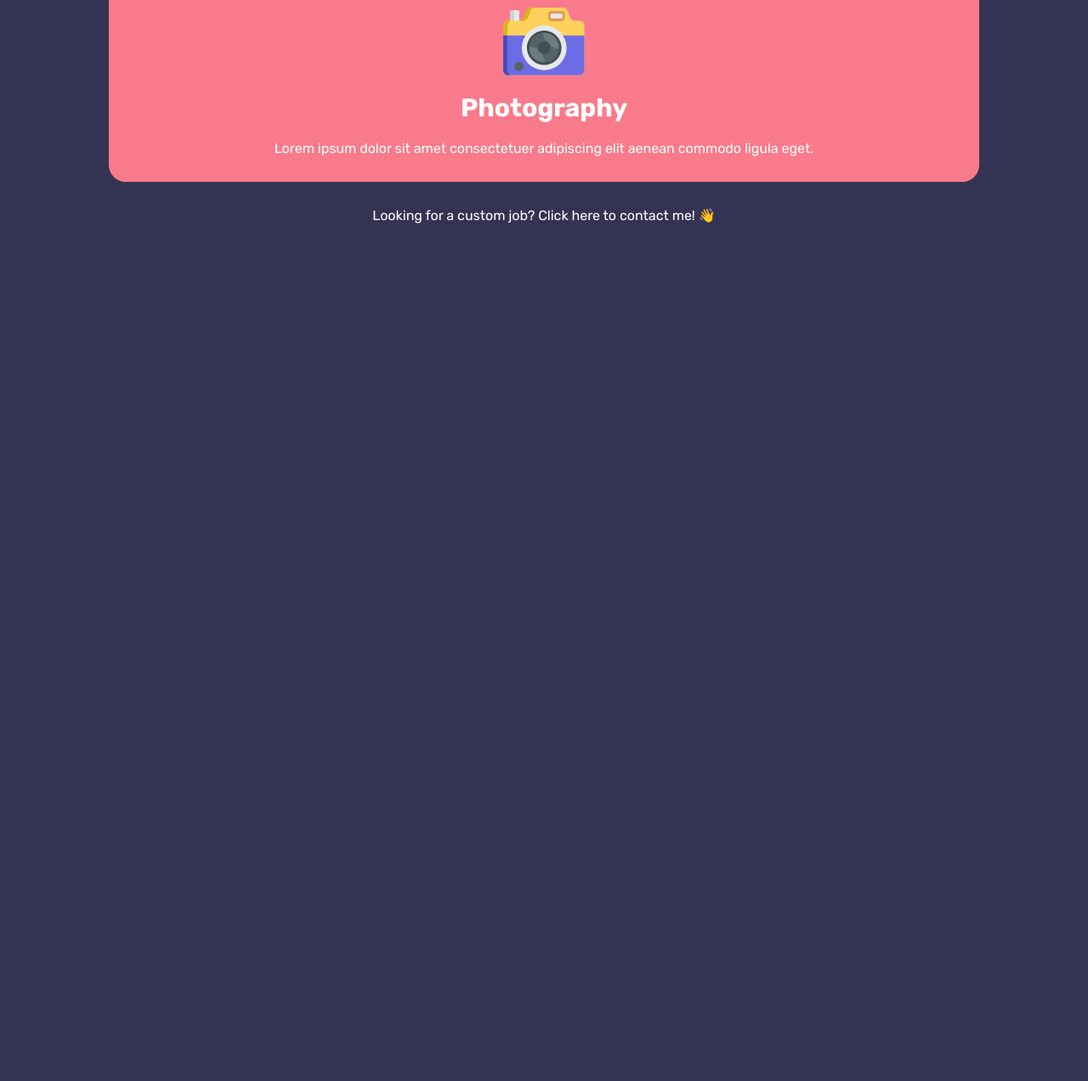
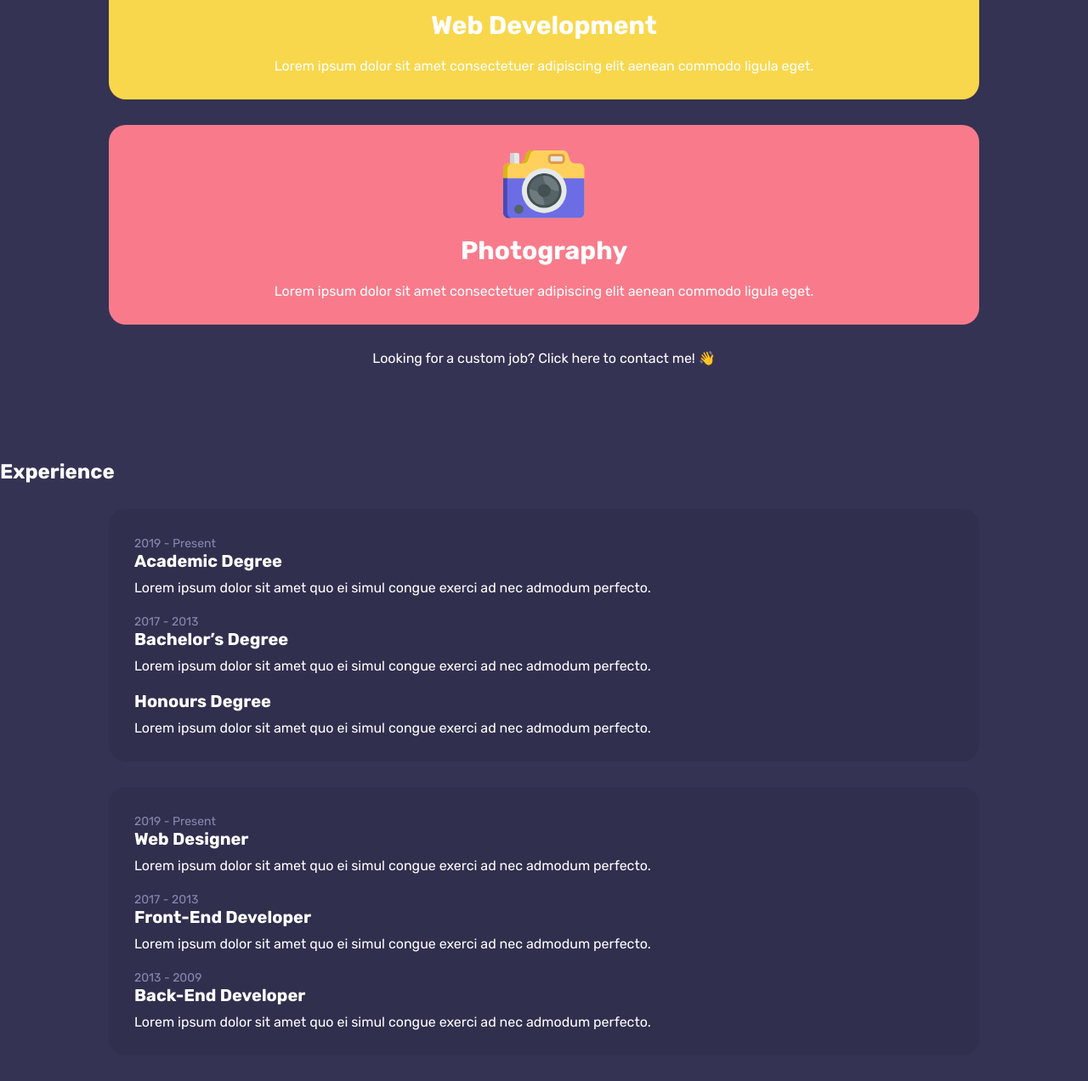
Before and after one commit to nmhedward/Introduce-site-byHTML-CSS-, a plain HTML site: page index.html in a window 1280 px wide. Shown: the part 2225-3497 px from the top of the page at 85% size. Before the commit the page ends 2488 px from the top, so only its background shows below. Drawn offline with Linux system fonts and the light colour scheme.

Commit message:
experience-page

```diff
--- a/index.html
+++ b/index.html
@@ -147,6 +147,7 @@
     </div>
     <!-- Services -->
     <div class="services">
+        <h2>Services</h2>
         <div class="services-card1">
             <img src="./assets/service-1.svg" alt="c1">
             <h3>UI/UX design</h3>
@@ -165,6 +166,56 @@
         <p>Looking for a custom job? Click here to contact me! 👋
         </p>
     </div>
+    <!-- Experience -->
+    <div class="experience">
+        <h2>Experience</h2>
+        <div class="ex-content">
+            <div class="ex-1">
+                <div class="ex-content">
+                    <span class="time">2019 - Present</span>
+                    <h4>Academic Degree
+                    </h4>
+                    <p>Lorem ipsum dolor sit amet quo ei simul congue exerci ad nec admodum perfecto.</p>
+                </div>
+                <div class="ex-content">
+                    <span class="time">2017 - 2013
+                    </span>
+                    <h4>Bachelor’s Degree</h4>
+                    <p>Lorem ipsum dolor sit amet quo ei simul congue exerci ad nec admodum perfecto.</p>
+                </div>
+                <div class="ex-content">
+                    <span class="time"></span>
+                    <h4>Honours Degree
+                    </h4>
+                    <p>Lorem ipsum dolor sit amet quo ei simul congue exerci ad nec admodum perfecto.</p>
+                </div>
+            </div>
+            <div class="ex-2">
+                <div class="ex-content">
+                    <span class="time">2019 - Present
+                    </span>
+                    <h4>Web Designer
+                    </h4>
+                    <p>Lorem ipsum dolor sit amet quo ei simul congue exerci ad nec admodum perfecto.</p>
+                </div>
+                <div class="ex-content">
+                    <span class="time">2017 - 2013
+                    </span>
+                    <h4>Front-End Developer
+                    </h4>
+                    <p>Lorem ipsum dolor sit amet quo ei simul congue exerci ad nec admodum perfecto.</p>
+                </div>
+                <div class="ex-content">
+                    <span class="time">2013 - 2009
+                    </span>
+                    <h4>Back-End Developer
+                    </h4>
+                    <p>Lorem ipsum dolor sit amet quo ei simul congue exerci ad nec admodum perfecto.</p>
+                </div>
+            </div>
+        </div>
+    </div>
+</div>
 </body>
 
 </html>
--- a/style.css
+++ b/style.css
@@ -196,6 +196,7 @@ h1 {
     display: flex;
     flex-direction: column;
     gap: 30px;
+    margin-bottom: 110px;
 }
 
 .about-lower-row1,
@@ -231,6 +232,7 @@ h3 {
     flex-direction: column;
     align-items: center;
     gap: 30px;
+    margin-bottom: 110px;
 }
 
 .services-card1,
@@ -258,3 +260,40 @@ h3 {
 .services-card3 {
     background-color: rgb(249, 123, 139);
 }
+
+.experience{
+    width: 100%;
+    display: flex;
+    flex-direction: column;
+    gap: 30px;
+    color: var(--color);
+}
+
+.ex-1,
+.ex-2{
+    width: 80%;
+    background-color: #302f4e !important;
+    margin: auto;
+    margin-bottom: 30px;
+    padding: 30px;
+    border-radius: 20px;
+    display: flex;
+    gap: 20px;
+    flex-direction: column;
+
+}
+
+.ex-content .time{
+    font-size: 14px;
+    margin-bottom: 14px;
+    color: #8b88b1;
+}
+
+.ex-content h4{
+    font-size: 20px;
+    margin-bottom: 10px;
+}
+
+.ex-content p{
+    font-size: 16px;
+}
```
